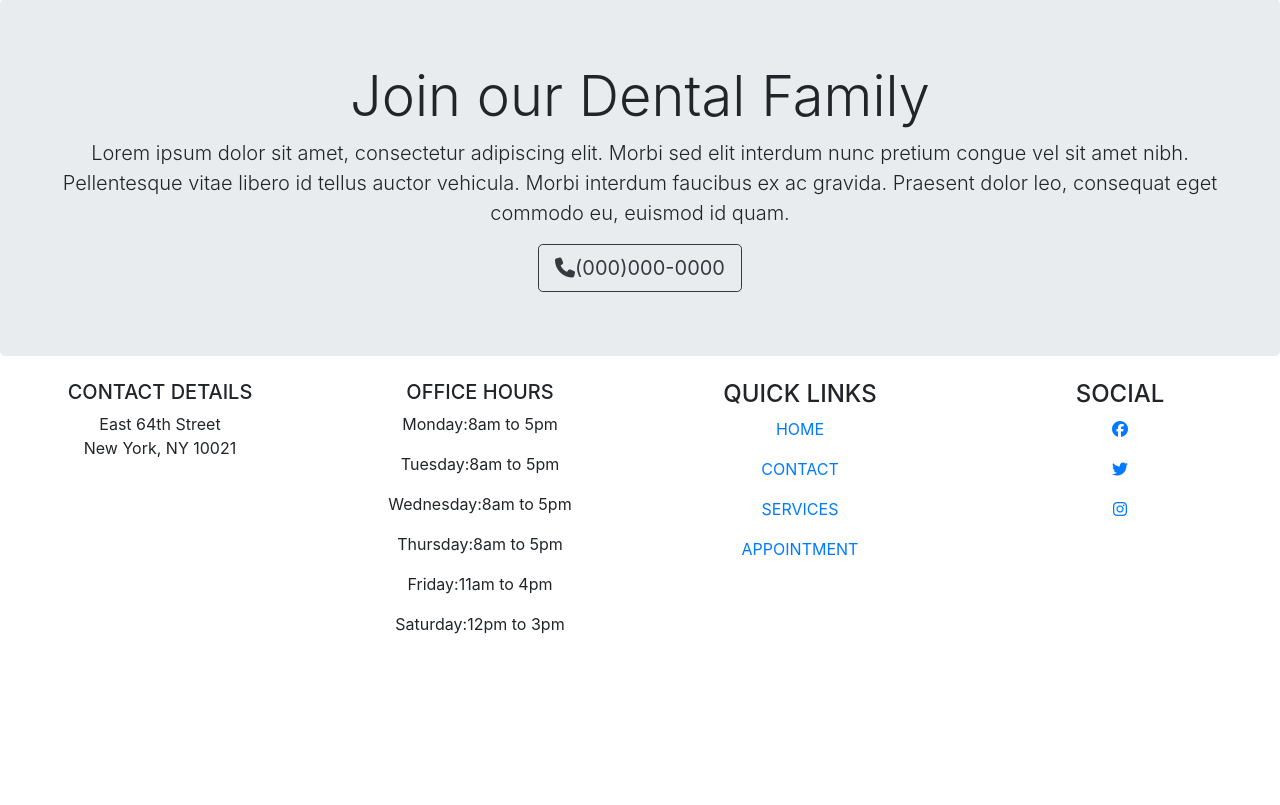
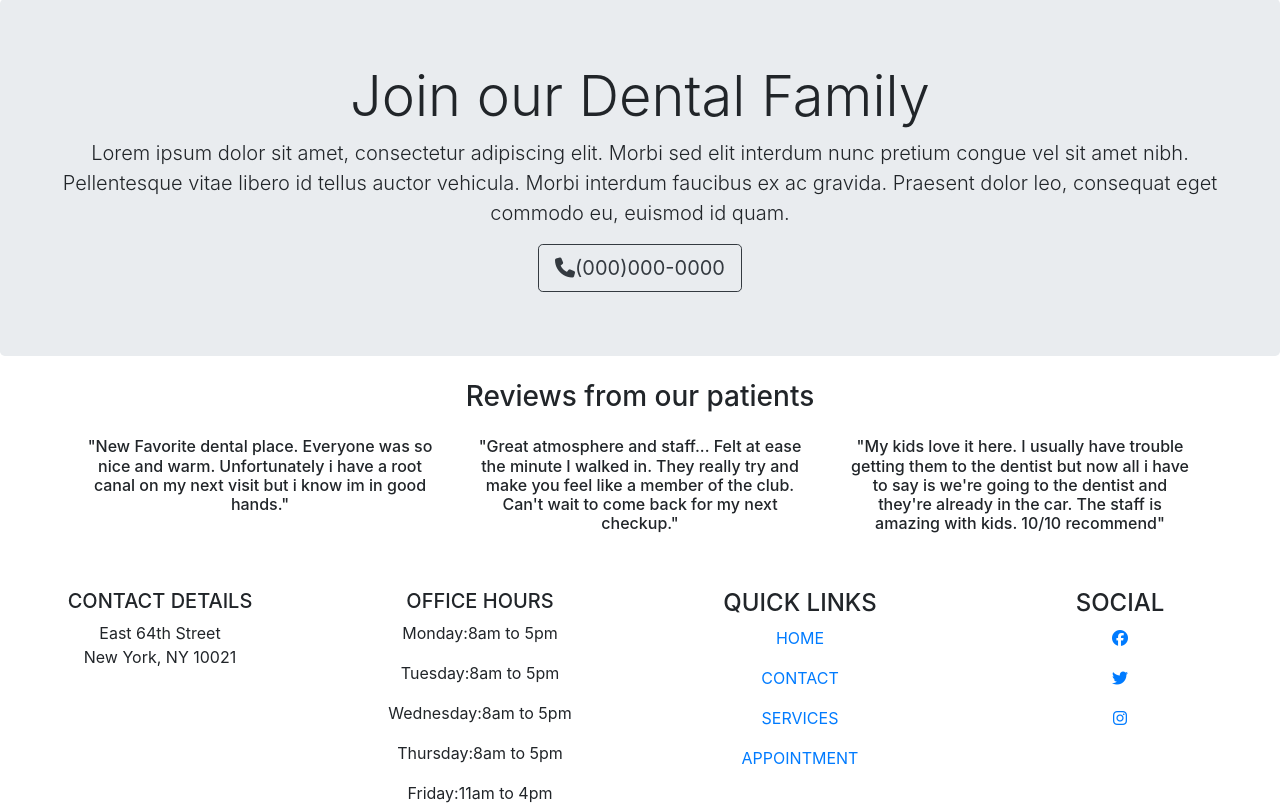
Before and after one commit to Akintola97/django_bootstrap, a Django app: page /about.html in a window 1280 px wide. Shown: the part 965-1770 px from the top of the page. Before the commit the page ends 1599 px from the top, so only its background shows below. Run offline with Django 3.2, Linux system fonts and the light colour scheme; some libraries are stand-ins or nearby versions.

Commit message:
Update about.html

```diff
--- a/django_bootstrap/base/templates/base/about.html
+++ b/django_bootstrap/base/templates/base/about.html
@@ -164,6 +164,43 @@
 
           </div>
     </section>
+
+    <secton class="about-section4 text-center">
+        <div class = 'container'>
+            <div class="comments-header pt-4">
+                <h3 class="pb-3">Reviews from our patients</h3>
+            </div>
+            <div class="row pb-4">
+                <div class="col-md-4">
+                    <h6>"New Favorite dental place. Everyone was so nice and warm. Unfortunately i have a root canal on my next visit but i know im in good hands."</h6>
+                </div>
+                <div class="col-md-4">
+                    <h6>"Great atmosphere and staff... Felt at ease the minute I walked in. They really try and make you feel like a member of the club. Can't wait to come back for my next checkup."</h6>
+                </div>
+                <div class="col-md-4">
+                    <h6>"My kids love it here. I usually have trouble getting them to the dentist but now all i have to say is we're going to the dentist and they're already in the car. The staff is amazing with kids. 10/10 recommend"</h6>
+                </div>
+            </div>
+        </div>
+    </secton>
+
+
+
+
+<!-- <div class = 'row' id = 'comment-section'>
+        <div class = 'comments'>
+        <div class = 'column'>
+            <h6 id = 'visit-comment'>"New Favorite dental place. Everyone was so nice and warm. Unfortunately i have a root canal on my next visit but i know im in good hands."</h6>
+        </div>
+        <div class = 'column'>
+            <h6 id = 'visit-comment'> "Great atmosphere and staff... Felt at ease the minute I walked in. They really try and make you feel like a member of the club. Can't wait to come back for my next checkup."</h6>
+        </div>
+        <div class = 'column'>
+            <h6 id = 'visit-comment'>"My kids love it here. I usually have trouble getting them to the dentist but now all i have to say is we're going to the dentist and they're already in the car. The staff is amazing with kids. 10/10 recommend"</h6>
+        </div>
+    </div>
+</div> -->
+
      <!--
     <div class = 'container' id = 'first-about'>
         <img class = 'physician-patient' src = '{% static "/images/doctor-patient.jpeg"%}'>
```
